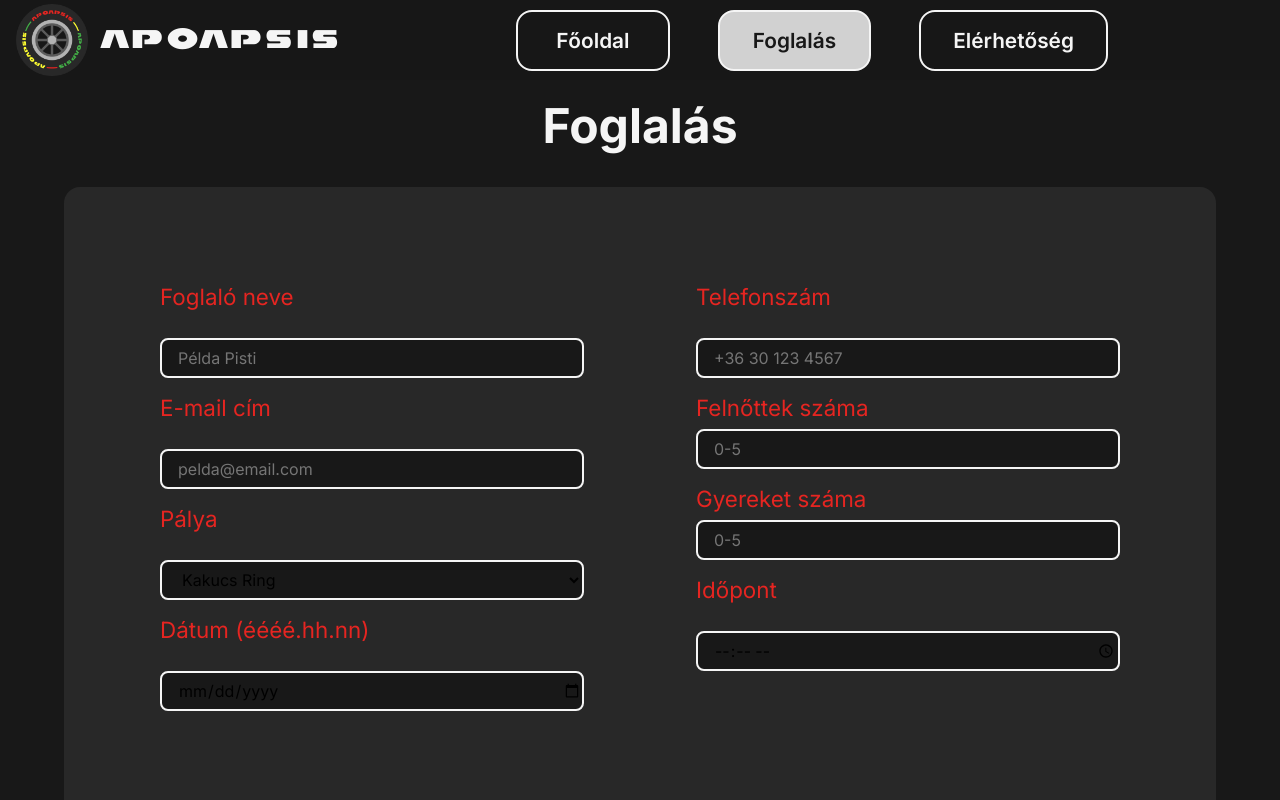
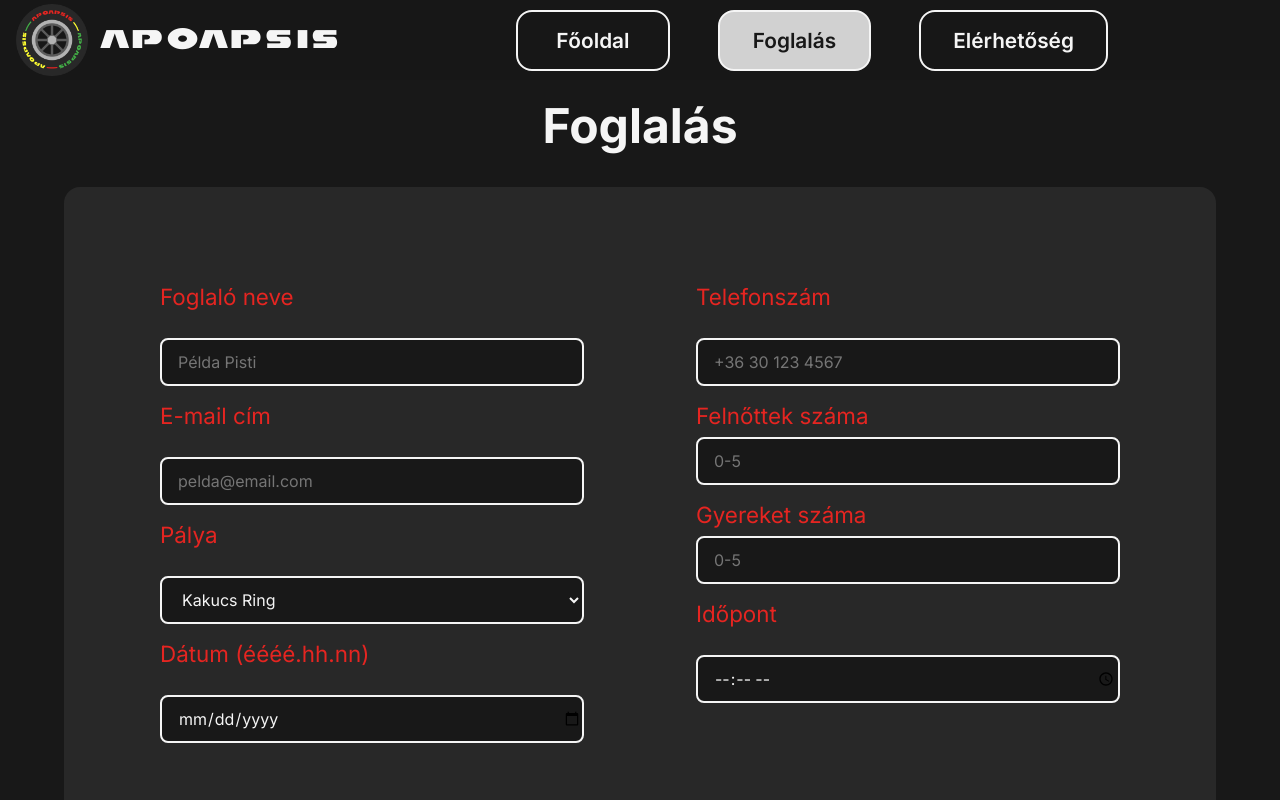
Before and after one commit to Mylan1173/apoapsis-website, a Next.js app: page /foglalas in a window 1280 px wide. Shown: the top 800 px of the page. Built offline with nearby package versions, Linux system fonts and the light colour scheme.

Commit message:
Foglalas 1.2

```diff
--- a/app/foglalas/fogalalas.module.css
+++ b/app/foglalas/fogalalas.module.css
@@ -21,6 +21,7 @@
 
 .left {
   width: 60%;
+  height: 100%;
   display: flex;
   flex-direction: row;
   justify-content: center;
@@ -32,6 +33,7 @@
 
 .col1 {
   width: 60%;
+  height: 100%;
   display: flex;
   flex-direction: column;
   justify-content: center;
@@ -42,6 +44,7 @@
 
 .col2 {
   width: 40%;
+  height: 100%;
   display: flex;
   flex-direction: column;
   justify-content: center;
@@ -53,9 +56,10 @@
 .left input,
 .left select {
   width: 100%;
-  height: 5vh;
+  height: 3rem;
   border-radius: 0.5rem;
   border: 2px solid whitesmoke;
+  color: whitesmoke;
   padding-left: 1rem;
   background-color: var(--bg);
   transition: 150ms all ease-in-out;
--- a/app/foglalas/page.jsx
+++ b/app/foglalas/page.jsx
@@ -5,7 +5,7 @@ export const metadata = {
     title: "Foglalás - Apoapsis"
 }
 
-export default function Fogalalas() {
+export default function Foglalas() {
     return (
         <main>
             <Header page="foglalas" />
@@ -37,7 +37,7 @@ export default function Fogalalas() {
                         </div>
                         <div>
                             <label htmlFor="date">Dátum (éééé.hh.nn)</label><br />
-                            <input type="date" name="date" placeholder="2023.05.05 18:00" min="2023-01-01" />
+                            <input type="date" name="date" min="2023-01-01" />
                         </div>
                     </div>
                     <div className={styles.col2}>
```
